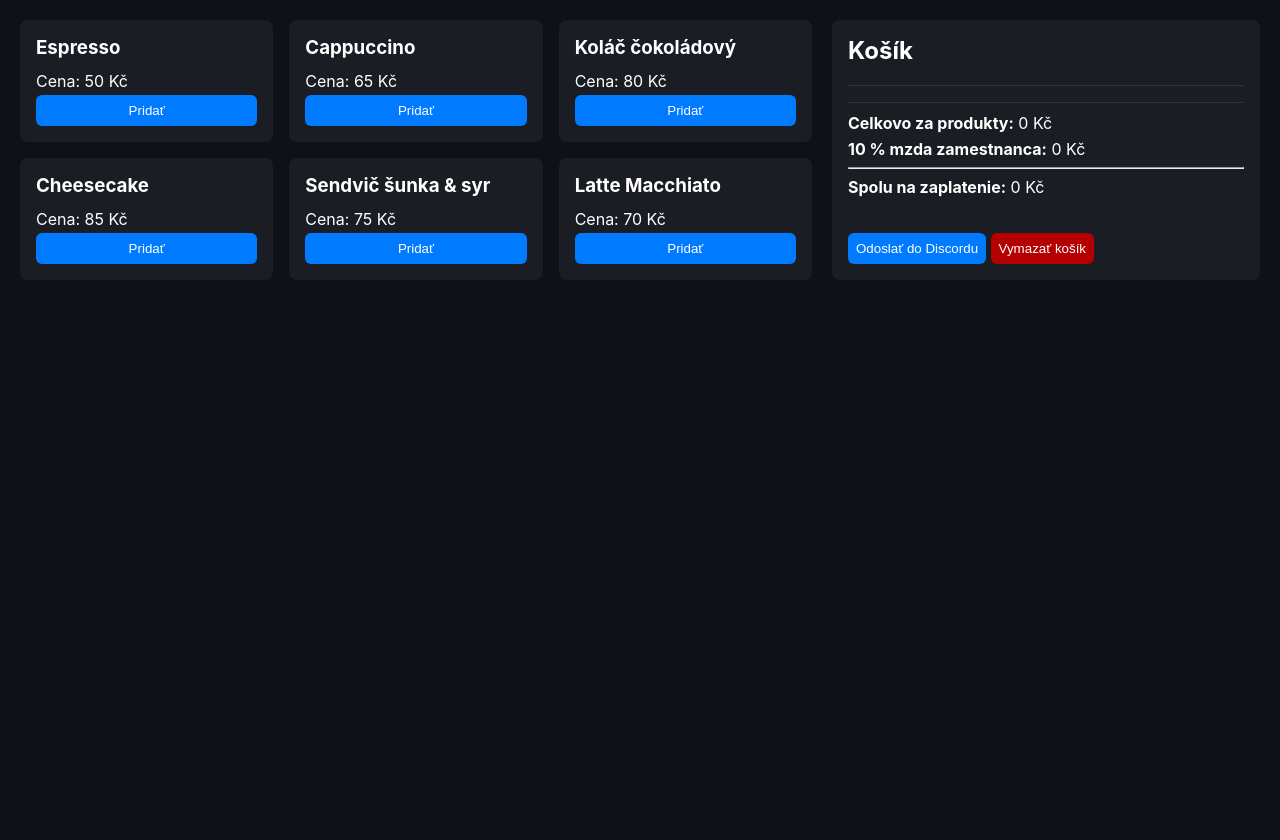
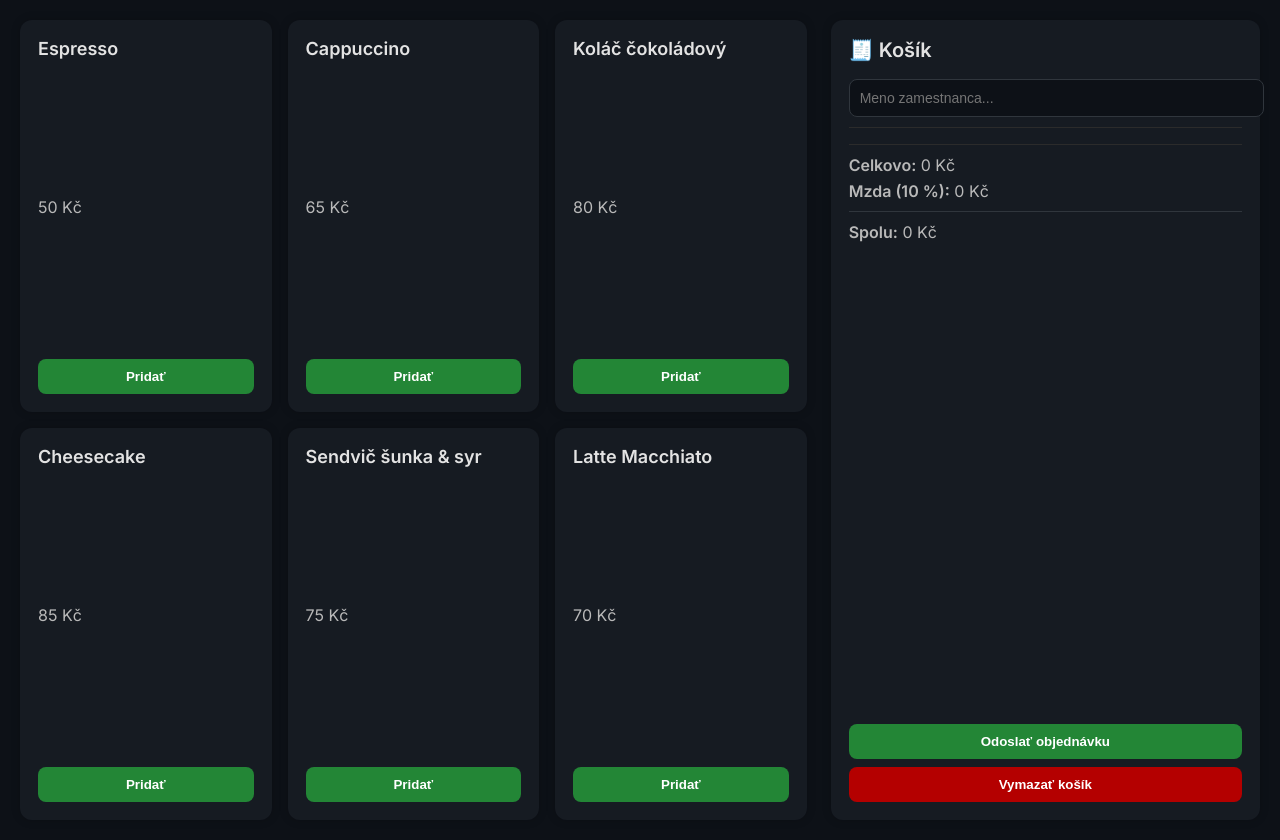
Before and after one commit to LightningSamko/coolbeans, a plain HTML site: page index.html in a window 1280 px wide. Before the commit the page ends 800 px from the top, so only its background shows below. Drawn offline with Linux system fonts and the light colour scheme.

Commit message:
Update index.html

```diff
--- a/index.html
+++ b/index.html
@@ -5,92 +5,145 @@
   <meta name="viewport" content="width=device-width, initial-scale=1">
   <title>Cool Beans - Pokladňa</title>
   <style>
+    @import url('https://fonts.googleapis.com/css2?family=Inter:wght@400;600&display=swap');
     body {
-      font-family: "Inter", Arial, sans-serif;
-      background: #0f1116;
+      font-family: "Inter", sans-serif;
+      background: #0d1117;
       color: #fff;
       margin: 0;
       padding: 20px;
       display: flex;
-      gap: 20px;
+      gap: 24px;
+      min-height: 100vh;
     }
+
     .products {
       display: grid;
       grid-template-columns: repeat(auto-fill, minmax(250px, 1fr));
       gap: 16px;
       flex: 2;
     }
+
     .product {
-      background: #1a1d24;
-      border-radius: 8px;
-      padding: 16px;
+      background: #161b22;
+      border-radius: 12px;
+      padding: 18px;
       display: flex;
       flex-direction: column;
       justify-content: space-between;
+      box-shadow: 0 0 10px rgba(0,0,0,0.2);
+      transition: all 0.2s ease;
+    }
+    .product:hover {
+      transform: translateY(-3px);
+      background: #1c222b;
     }
     .product h3 {
-      margin: 0 0 8px 0;
+      margin: 0 0 6px 0;
+      font-size: 18px;
+      color: #e3e3e3;
     }
     .product p {
-      margin: 4px 0;
+      margin: 0 0 10px 0;
+      color: #b9b9b9;
     }
     .product button {
-      background: #007bff;
+      background: #238636;
       border: none;
       color: white;
-      padding: 8px;
-      border-radius: 6px;
+      padding: 10px;
+      border-radius: 8px;
       cursor: pointer;
+      font-weight: 600;
+      transition: 0.2s;
     }
     .product button:hover {
-      background: #005fcc;
+      background: #2ea043;
     }
+
     .cart {
       flex: 1;
-      background: #1a1d24;
-      border-radius: 8px;
-      padding: 16px;
+      background: #161b22;
+      border-radius: 12px;
+      padding: 18px;
       display: flex;
       flex-direction: column;
       justify-content: space-between;
-      min-width: 300px;
+      min-width: 320px;
+      box-shadow: 0 0 10px rgba(0,0,0,0.2);
     }
+
     .cart h2 {
       margin-top: 0;
+      font-size: 20px;
+      color: #e3e3e3;
     }
+
     .cart-list {
       flex-grow: 1;
       overflow-y: auto;
       margin-bottom: 10px;
-      border-top: 1px solid #333;
-      border-bottom: 1px solid #333;
+      border-top: 1px solid #2b2b2b;
+      border-bottom: 1px solid #2b2b2b;
       padding: 8px 0;
     }
+
     .cart-item {
       display: flex;
       justify-content: space-between;
       margin: 6px 0;
+      color: #d1d1d1;
     }
+
     .totals p {
       margin: 6px 0;
+      color: #b9b9b9;
     }
+
+    input {
+      background: #0d1117;
+      border: 1px solid #30363d;
+      color: #fff;
+      padding: 10px;
+      border-radius: 8px;
+      width: 100%;
+      margin-bottom: 10px;
+      font-size: 14px;
+    }
+    input:focus {
+      outline: none;
+      border-color: #2ea043;
+    }
+
     .btn-clear, .btn-send {
-      background: #007bff;
       border: none;
       color: white;
-      padding: 8px;
-      border-radius: 6px;
+      padding: 10px;
+      border-radius: 8px;
       cursor: pointer;
-      margin-top: 6px;
+      font-weight: 600;
+      transition: 0.2s;
+      width: 100%;
+      margin-top: 8px;
     }
+
     .btn-clear {
       background: #b40000;
     }
     .btn-clear:hover {
       background: #8a0000;
     }
+    .btn-send {
+      background: #238636;
+    }
     .btn-send:hover {
-      background: #005fcc;
+      background: #2ea043;
+    }
+
+    hr {
+      border: none;
+      border-top: 1px solid #30363d;
+      margin: 10px 0;
     }
   </style>
 </head>
@@ -98,49 +151,50 @@
   <div class="products">
     <div class="product">
       <h3>Espresso</h3>
-      <p>Cena: 50 Kč</p>
+      <p>50 Kč</p>
       <button onclick="addToCart('Espresso', 50)">Pridať</button>
     </div>
     <div class="product">
       <h3>Cappuccino</h3>
-      <p>Cena: 65 Kč</p>
+      <p>65 Kč</p>
       <button onclick="addToCart('Cappuccino', 65)">Pridať</button>
     </div>
     <div class="product">
       <h3>Koláč čokoládový</h3>
-      <p>Cena: 80 Kč</p>
+      <p>80 Kč</p>
       <button onclick="addToCart('Koláč čokoládový', 80)">Pridať</button>
     </div>
     <div class="product">
       <h3>Cheesecake</h3>
-      <p>Cena: 85 Kč</p>
+      <p>85 Kč</p>
       <button onclick="addToCart('Cheesecake', 85)">Pridať</button>
     </div>
     <div class="product">
       <h3>Sendvič šunka & syr</h3>
-      <p>Cena: 75 Kč</p>
+      <p>75 Kč</p>
       <button onclick="addToCart('Sendvič šunka & syr', 75)">Pridať</button>
     </div>
     <div class="product">
       <h3>Latte Macchiato</h3>
-      <p>Cena: 70 Kč</p>
+      <p>70 Kč</p>
       <button onclick="addToCart('Latte Macchiato', 70)">Pridať</button>
     </div>
   </div>
 
   <div class="cart">
     <div>
-      <h2>Košík</h2>
+      <h2>🧾 Košík</h2>
+      <input id="employeeName" placeholder="Meno zamestnanca..." type="text" />
       <div class="cart-list" id="cart-list"></div>
       <div class="totals">
-        <p><b>Celkovo za produkty:</b> <span id="total">0</span> Kč</p>
-        <p><b>10 % mzda zamestnanca:</b> <span id="employee">0</span> Kč</p>
+        <p><b>Celkovo:</b> <span id="total">0</span> Kč</p>
+        <p><b>Mzda (10 %):</b> <span id="employee">0</span> Kč</p>
         <hr>
-        <p><b>Spolu na zaplatenie:</b> <span id="final">0</span> Kč</p>
+        <p><b>Spolu:</b> <span id="final">0</span> Kč</p>
       </div>
     </div>
     <div>
-      <button class="btn-send" onclick="sendToDiscord()">Odoslať do Discordu</button>
+      <button class="btn-send" onclick="sendToDiscord()">Odoslať objednávku</button>
       <button class="btn-clear" onclick="clearCart()">Vymazať košík</button>
     </div>
   </div>
@@ -165,10 +219,7 @@
         total += itemTotal;
         const div = document.createElement("div");
         div.classList.add("cart-item");
-        div.innerHTML = `
-          <span>${item.name} x${item.qty}</span>
-          <span>${itemTotal} Kč</span>
-        `;
+        div.innerHTML = `<span>${item.name} × ${item.qty}</span><span>${itemTotal} Kč</span>`;
         list.appendChild(div);
       });
 
@@ -189,16 +240,24 @@
         return;
       }
 
+      const name = document.getElementById("employeeName").value.trim();
+      if (!name) {
+        alert("Zadaj meno zamestnanca!");
+        return;
+      }
+
       const total = parseInt(document.getElementById("total").textContent);
       const employee = parseInt(document.getElementById("employee").textContent);
 
-      let message = "**🧾 Cool Beans - Nová objednávka**\n\n";
+      let message = `**☕ Cool Beans - Nová objednávka**\n`;
+      message += `👤 **Zamestnanec:** ${name}\n\n`;
+
       cart.forEach(item => {
         message += `• ${item.name} × ${item.qty} = ${item.price * item.qty} Kč\n`;
       });
-      message += `\n**Celkovo:** ${total} Kč\n`;
-      message += `**Mzda zamestnanca (10 %):** ${employee} Kč\n`;
-      message += `**Spolu na zaplatenie:** ${total} Kč`;
+      message += `\n💰 **Celkovo:** ${total} Kč\n`;
+      message += `🧾 **Mzda zamestnanca (10 %):** ${employee} Kč\n`;
+      message += `✅ **Spolu na zaplatenie:** ${total} Kč`;
 
       try {
         await fetch(WEBHOOK_URL, {
@@ -206,8 +265,9 @@
           headers: { "Content-Type": "application/json" },
           body: JSON.stringify({ content: message })
         });
-        alert("Objednávka úspešne odoslaná do Discordu!");
+        alert("✅ Objednávka úspešne odoslaná do Discordu!");
         clearCart();
+        document.getElementById("employeeName").value = "";
       } catch (err) {
         alert("⚠️ Chyba pri odosielaní do Discordu!");
         console.error(err);
```
